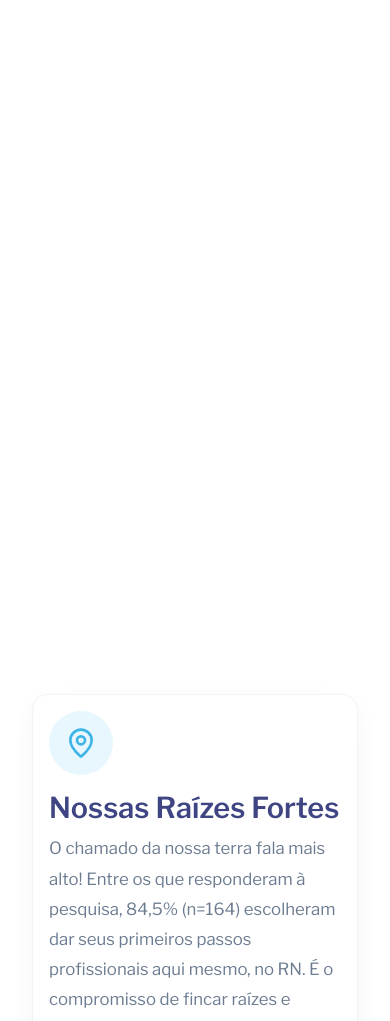
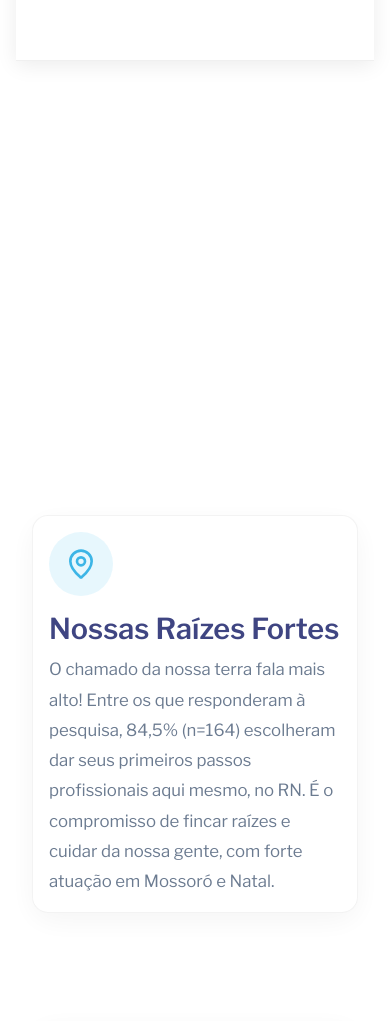
Before and after one commit to caiofeliperb/caiofeliperb.github.io, a React (Vite) app: page / in a window 390 px wide. Shown: the part 2566-3587 px from the top of the page. Built offline with nearby package versions, Linux system fonts and the light colour scheme.

Commit message:
fix(mobile): fix NarrativeMap sticky card above text, remove excess gaps

```diff
--- a/src/components/Scrollytelling/NarrativeMap.css
+++ b/src/components/Scrollytelling/NarrativeMap.css
@@ -33,7 +33,7 @@
     align-items: center;
     justify-content: center;
     padding: var(--spacing-lg);
-    z-index: var(--z-base);
+    z-index: 10;
 }
 
 .map-wrapper {
@@ -63,7 +63,7 @@
     display: flex;
     flex-direction: column;
     position: relative;
-    z-index: var(--z-content);
+    z-index: 20;
 }
 
 .narrative-step {
@@ -122,36 +122,39 @@
         flex-direction: column;
     }
 
-    /* On mobile, map takes top half and sticks */
+    /* On mobile, the infographic sticks at top while text scrolls below it */
     .map-sticky {
         width: 100%;
-        height: 45vh;
-        /* Takes 45% of height */
+        height: 40vh;
         padding: var(--spacing-sm);
         top: 0;
         bottom: auto;
+        z-index: 10;
+        background: var(--bg-color);
+        box-shadow: 0 4px 20px rgba(0, 0, 0, 0.08);
+        border-bottom: 1px solid rgba(0, 0, 0, 0.06);
     }
 
     .narrative-scroll {
         width: 100%;
-        padding: 0 var(--spacing-md);
-        margin-top: 45vh;
-        margin-bottom: 0;
-        /* Push start below map */
+        padding: 40vh var(--spacing-md) 4rem;
+        margin-top: 0;
+        z-index: 20;
     }
 
     .narrative-step {
-        /* Snaps to viewport on mobile per requirements */
-        scroll-snap-align: center;
-        min-height: 100vh;
+        scroll-snap-align: start;
+        min-height: 60vh;
         align-items: flex-start;
-        /* Align to top over map */
-        padding-top: 15vh;
-        padding-bottom: 10vh;
+        padding-top: 2rem;
+        padding-bottom: 2rem;
     }
 
     .step-content {
         padding: var(--spacing-md);
+        background: var(--bg-color);
+        border-radius: 16px;
+        box-shadow: 0 4px 20px rgba(0, 0, 0, 0.07);
     }
 }
 
@@ -212,11 +215,12 @@
 
     /* Give sticky container more room on mobile to prevent squishing the 3 cards */
     .map-sticky {
-        height: 52vh;
+        height: 48vh;
     }
 
     .narrative-scroll {
-        margin-top: 52vh;
+        padding-top: 48vh;
+        margin-top: 0;
     }
 }
 
@@ -249,10 +253,11 @@
     }
 
     .map-sticky {
-        height: 55vh;
+        height: 50vh;
     }
 
     .narrative-scroll {
-        margin-top: 55vh;
+        padding-top: 50vh;
+        margin-top: 0;
     }
 }
```
